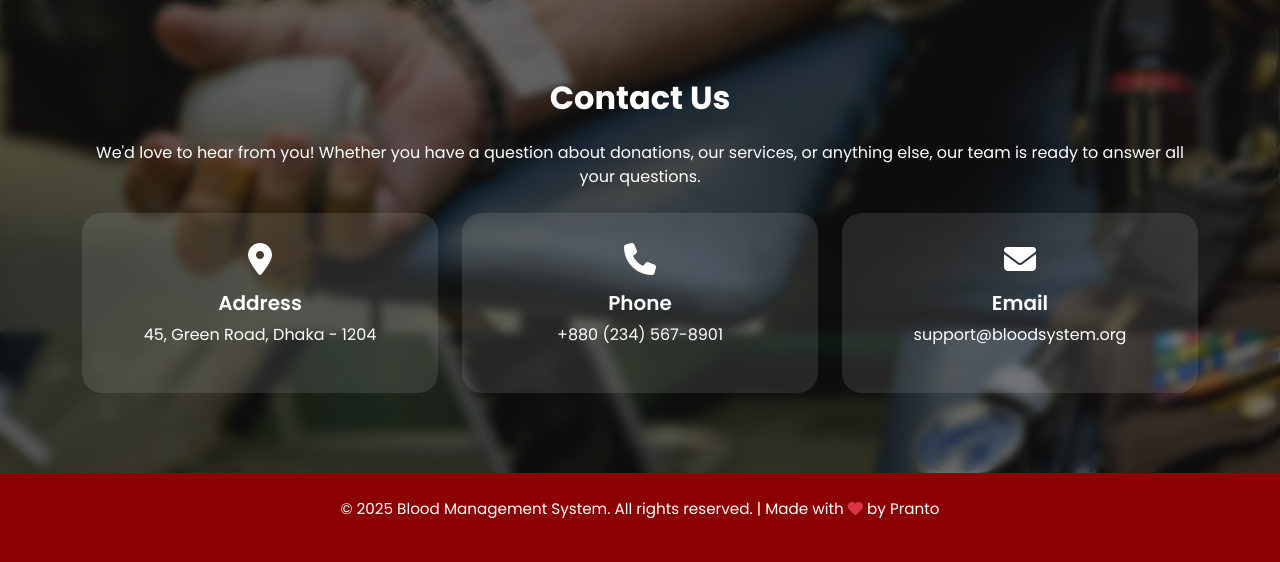
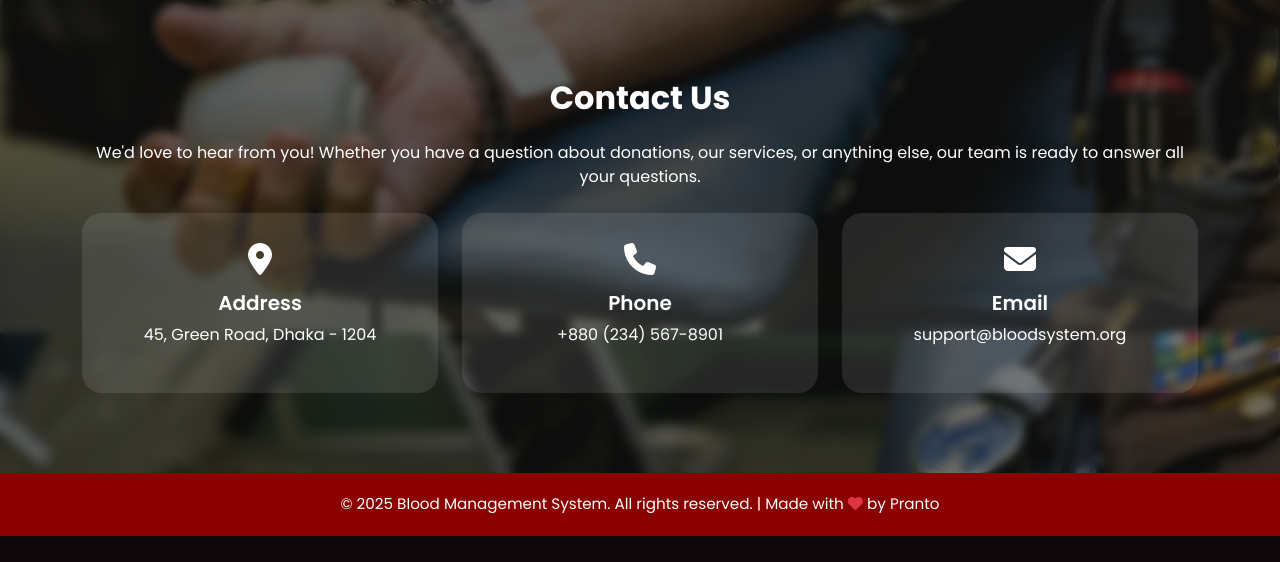
Before and after one commit to Pranto-Bapary/Blood-Management-System, a PHP site: page / in a window 1280 px wide. Shown: the part 1374-1936 px from the top of the page. After the commit the page ends 1910 px from the top, so only its background shows below. Run offline with PHP 8.4, Linux system fonts and the light colour scheme.

Commit message:
fixed footer

```diff
--- a/index.php
+++ b/index.php
@@ -86,9 +86,14 @@ session_start();
     .footer {
       background-color: #8b0000;
       color: #fff;
-      padding: 25px 0;
+      padding: 20px 5px;
       text-align: center;
       font-size: 0.95rem;
+    }
+
+    .footer p {
+      margin-top: 0 !important;
+      margin-bottom: 0 !important;
     }
   </style>
 </head>
```
